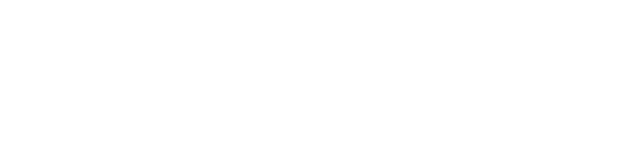
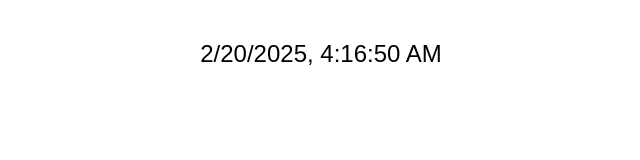
Before and after one commit to acciojob/clock-anushri0802, a website: page main.html in a window 1280 px wide. Shown: the whole page, without its empty margins (319-959 px from the left). Drawn offline with Linux system fonts and the light colour scheme.

Commit message:
created a submission

```diff
--- a/main.html
+++ b/main.html
@@ -8,6 +8,9 @@
 
 <body>
 	<!-- the entire body must be written by student -->
+
+	  <p id="timer"></p>
+
     <script type="text/javascript" src="./script.js">
 </script>
 
--- a/script.js
+++ b/script.js
@@ -1 +1,12 @@
 //your JS code here. If required.
+function updateTimer() {
+      const now = new Date();  // Get the current date and time
+      const dateString = now.toLocaleString();  // Format the date and time to a readable format
+      document.getElementById('timer').innerText = dateString;  // Update the timer element with the new time
+    }
+
+    // Call the updateTimer function every second (1000 milliseconds)
+    setInterval(updateTimer, 1000);
+
+    // Initial call to display the current date and time when the page loads
+    updateTimer();
--- a/styles.css
+++ b/styles.css
@@ -1 +1,8 @@
 /*  your css code here. If applicable */
+#timer {
+      font-size: 24px;
+      font-family: Arial, sans-serif;
+      text-align: center;
+      padding: 20px;
+      margin-top: 20px;
+    }
```
